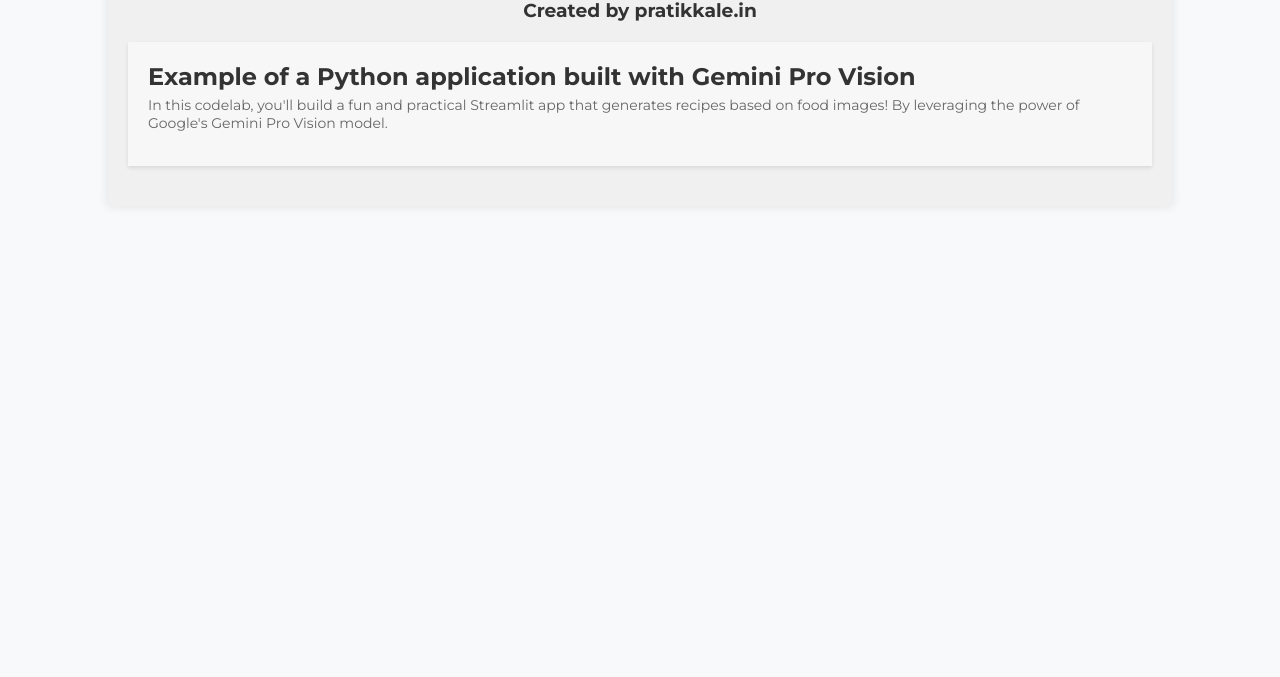
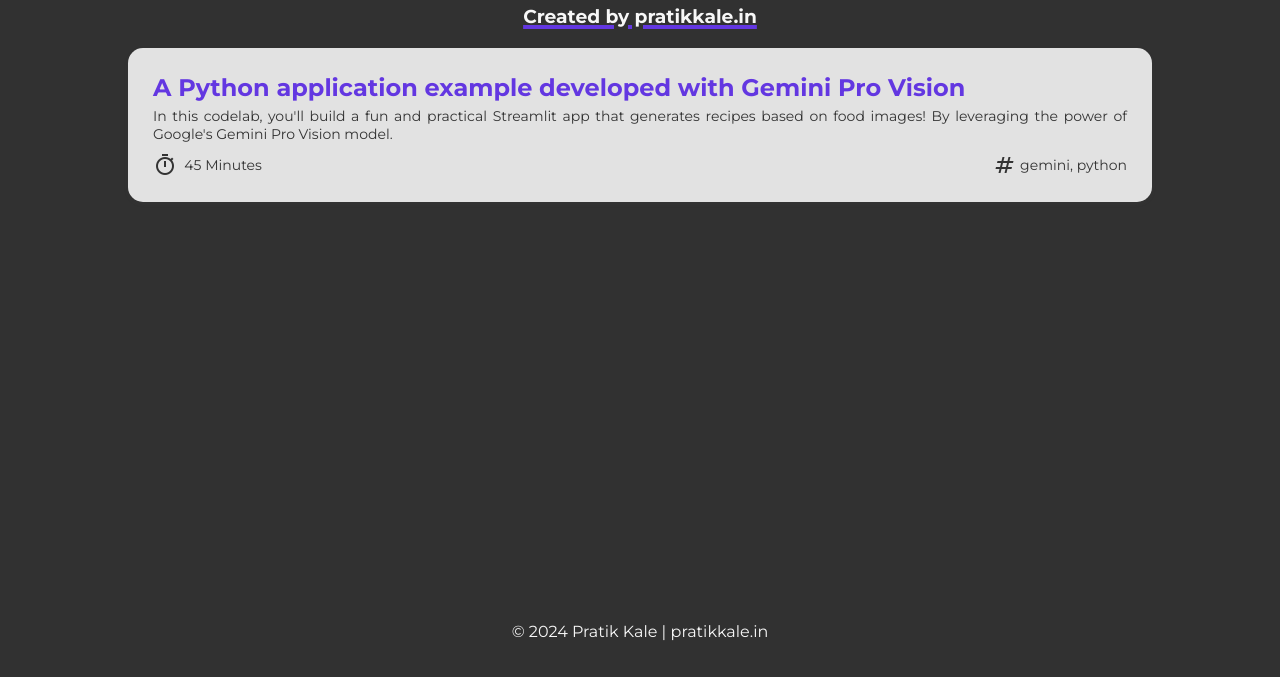
Before and after one commit to pratikkalein/codelabs, a plain HTML site: page index.html in a window 1280 px wide. Shown: the part 123-800 px from the top of the page. Drawn offline with nearby package versions, Linux system fonts and the light colour scheme.

Commit message:
Update Gemini Pro Vision codelab and styles.css

```diff
--- a/index.html
+++ b/index.html
@@ -5,28 +5,68 @@
     <meta charset="UTF-8">
     <meta name="viewport" content="width=device-width, initial-scale=1.0">
     <title>Codelabs | Pratik Kale</title>
+    <link rel="icon" href="favicon.ico" type="image/x-icon">
     <link href="https://fonts.googleapis.com/css2?family=Montserrat:wght@400;700&display=swap" rel="stylesheet">
+    <link rel="stylesheet"
+        href="https://fonts.googleapis.com/css2?family=Material+Symbols+Outlined:opsz,wght,FILL,GRAD@24,400,0,0" />
     <link rel="stylesheet" href="styles.css">
 </head>
 
+<!-- Google tag (gtag.js) -->
+<script async src="https://www.googletagmanager.com/gtag/js?id=G-JGX8R7DNCD"></script>
+<script>
+    window.dataLayer = window.dataLayer || [];
+    function gtag() { dataLayer.push(arguments); }
+    gtag('js', new Date());
+
+    gtag('config', 'G-JGX8R7DNCD');
+</script>
+
 <body>
 
-    <div class="container">
-        <h1>Codelabs</h1>
-        <h3>Created by <a href="https://pratikkale.in">pratikkale.in</a></h3>
+    <main class="container">
+        <h1 class="title"><span id="icon" class="material-symbols-outlined">
+                code_blocks
+            </span>&nbsp;Codelabs</h1>
+        <h3 class="underline-primary"><a class="text-white" target="_blank" href="https://pratikkale.in">Created by
+                pratikkale.in</a></h3>
         <!-- Horizontal Card for Lab Name -->
         <div class="card">
-            <a href="/gemini-pro-vision-recipe">
+            <a href="/gemini-pro-vision-recipe/index.html">
                 <div class="card-content">
-                    <h2 class="card-title">Example of a Python application built with Gemini Pro Vision</h2>
+                    <h2 class="card-title text-primary">A Python application example developed with Gemini Pro Vision
+                    </h2>
                     <p class="card-description">In this codelab, you&#39;ll build a fun and practical Streamlit app that
                         generates recipes based on food images! By leveraging the power of Google&#39;s Gemini Pro
                         Vision
                         model.</p>
+                    <div class="properties">
+                        <span class="time"><span class="material-symbols-outlined">
+                                timer
+                            </span>&nbsp; 45 Minutes</span>
+                        <span class="time"><span class="material-symbols-outlined">
+                                tag
+                            </span>&nbsp;gemini, python</span>
+                    </div>
+
                 </div>
             </a>
         </div>
-    </div>
+
+    </main>
+    <footer>
+
+        <p class="text-white">&copy; <span id="currentYear"></span> Pratik Kale | <a class="text-white "
+                href="https://pratikkale.in">pratikkale.in</a></p>
+    </footer>
+    <script>
+        const yearParagraph = document.getElementById("currentYear");
+        yearParagraph.innerHTML = new Date().getFullYear();
+    </script>
+
+
+
+
 
 </body>
 
--- a/styles.css
+++ b/styles.css
@@ -1,5 +1,5 @@
 body {
-  background-color: #f8f9fa;
+  background-color: #313131;
   font-family: "Montserrat", sans-serif;
   margin: 0;
   padding: 0;
@@ -9,11 +9,19 @@ body {
 
 .container {
   width: 1024px;
-  background-color: #f0f0f0;
-  /* Slightly off-white background */
   margin-top: 20px;
   padding: 20px;
-  box-shadow: 0 0 10px rgba(0, 0, 0, 0.1);
+  min-height: 90vh;
+}
+
+.title {
+  display: flex;
+  justify-content: center;
+  align-items: center;
+}
+
+#icon {
+  font-size: 45px;
 }
 
 a {
@@ -25,16 +33,31 @@ h1,
 h3 {
   color: #333;
   text-align: center;
+  color: #f7f7f7;
 }
 
+.underline-primary {
+  text-decoration: underline;
+  text-decoration-color: #6337e1;
+  text-decoration-thickness: 4px;
+}
+
+.text-primary {
+  color: #6337e1;
+}
+
+.text-white {
+  color: #f7f7f7;
+}
 .card {
   display: flex;
   align-items: center;
-  background-color: #f7f7f7;
+  background-color: #e2e2e2;
   /* Slightly off-white for the card */
-  box-shadow: 0 2px 4px rgba(0, 0, 0, 0.1);
+  box-shadow: 0 2px 4px rgba(75, 75, 75, 0.1);
   margin: 20px 0;
-  padding: 20px;
+  padding: 25px;
+  border-radius: 15px;
 }
 
 .card img {
@@ -52,11 +75,38 @@ h3 {
 
 .card-title {
   margin: 0;
-  color: #333;
 }
 
 .card-description {
   margin-top: 5px;
   font-size: 14px;
-  color: #666;
+  text-align: justify;
+  margin-bottom: 0;
 }
+
+.properties {
+  display: flex;
+  justify-content: space-between;
+  margin-top: 10px;
+}
+
+.time {
+  display: flex;
+  align-items: center;
+  font-size: 14px;
+}
+
+footer {
+  position: fixed;
+  bottom: 0;
+  display: flex;
+  justify-content: center;
+  align-items: center;
+  width: 1024px;
+}
+
+footer {
+  width: 100%; /* Make footer full width */
+  padding: 20px 0; /* Add some padding */
+  text-align: center; /* Center the footer content */
+}
```
Also changed, not shown: custom-styles.css (added, +49 -0 lines), gemini-pro-vision-recipe/codelab.json (+4 -3 lines), gemini-pro-vision-recipe/index.html (+43 -23 lines), favicon.ico (added), gemini-pro-vision-recipe/img/86d4849c18b7da92.png (added).
